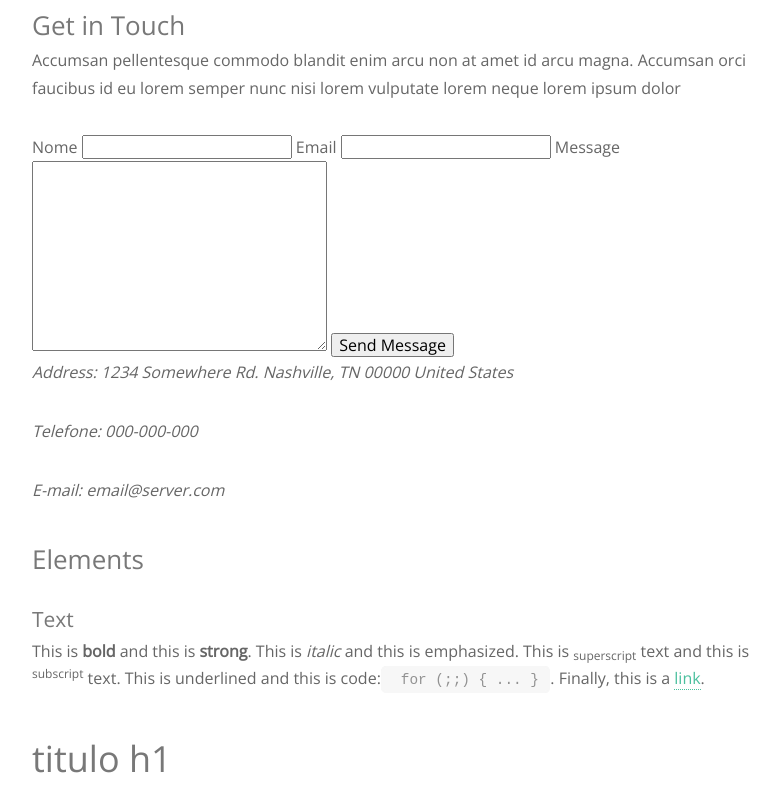
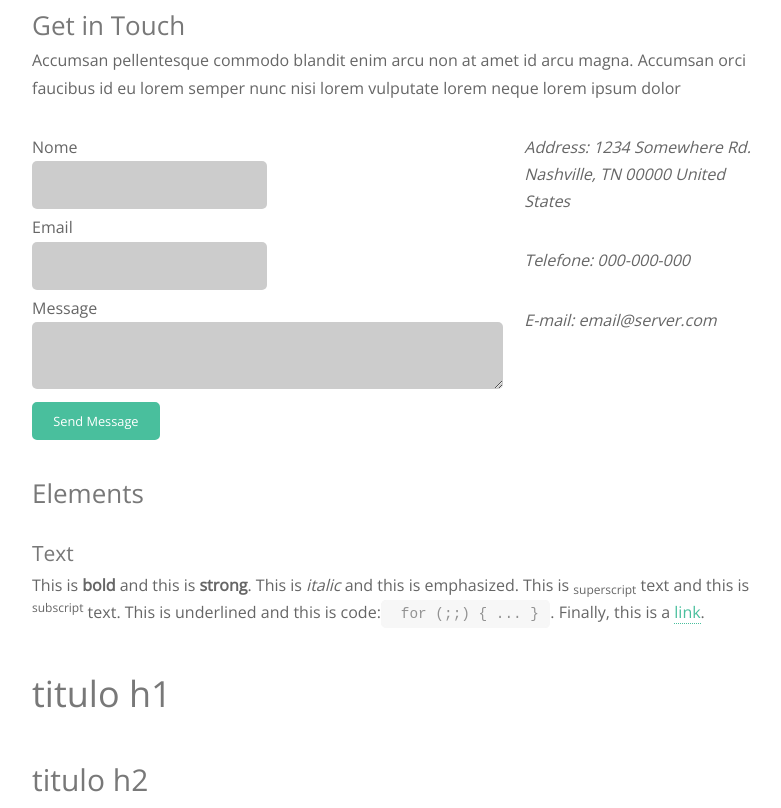
Before and after one commit to Isaquesantos7/projectStrata, a plain HTML site: page index.html in a window 1280 px wide. Shown: the part 2519-3327 px from the top of the page, without its empty margins (470-1251 px from the left). Drawn offline with nearby package versions, Linux system fonts and the light colour scheme.

Commit message:
estilizando os formularios

```diff
--- a/css/style.css
+++ b/css/style.css
@@ -83,6 +83,26 @@ li{
     padding-left: .5em;
 }
 
+input, label, textarea{
+    display: inline-block;
+    width: 100%;
+    box-sizing: border-box;
+
+}
+
+input, textarea{
+    margin-bottom: 5px;
+    background: #ccc;
+    border-radius: 5px;
+    padding: 15px;
+    border: none;
+}
+
+input:focus, textarea:focus{
+    border: 3px solid #49bf9d;
+    outline: none;
+}
+
 .ul-alternate{
     list-style-type: none;
     padding-left: 0;
@@ -116,6 +136,7 @@ li{
     border-radius: 5px;
     font-size: .8em;
     display: inline-block;
+    width: auto;
 }
 
 .button-default-stroke{
@@ -213,6 +234,8 @@ li{
     box-sizing: border-box;
 }
 
+/*Grid*/
+
 .row{
     overflow: auto;
 }
@@ -221,3 +244,21 @@ li{
     width: 50%;
     float: left;
 }
+
+.col-2:first-child{
+    margin-right: 1%;
+}
+
+.col-2:last-child{
+    margin-right: 1.5%;
+}
+.col-2-3{
+    width: 65%;
+    float: left;
+}
+
+.col-1-3{
+    margin-left: 3%;
+    width: 32%;
+    float: left;
+}
--- a/index.html
+++ b/index.html
@@ -96,18 +96,27 @@
             <p>Accumsan pellentesque commodo blandit enim arcu non at amet id arcu magna. Accumsan orci faucibus id eu
                 lorem semper nunc nisi lorem vulputate lorem neque lorem ipsum dolor</p>
 
+            <div class="row">
+                <div class="col-2-3">
                     <form action="#" method="post">
+                        <div class="row">
+                            <div class="col-2">
                                 <label for="nome">Nome</label>
                                 <input type="text" name="nome" id nome>
-
+                            </div>
+                            <div class="col-2">
                                 <label for="email">Email</label>
                                 <input type="email" name="email" id="email">
+                            </div>
+                        </div>
+                        <label for="message">Message</label>
+                        <textarea name="message" id="message"></textarea>
+                        <input class="button-default" type="submit" value="Send Message">
+                    </form>
+                </div>
 
-                <label for="message">Message</label>
-                <textarea name="message" id="message" cols="30" rows="10"></textarea>
-                <input type="submit" value="Send Message">
-            </form>
 
+                <div class="col-1-3">
                     <!--using address tags to show address-->
                     <address>
                         <p>
@@ -125,6 +134,8 @@
                             email@server.com
                         </p>
                     </address>
+                </div>
+            </div>
         </section>
 
         <section class="main-content-section">
```
Lines whose indentation alone changed are shown as unchanged.
